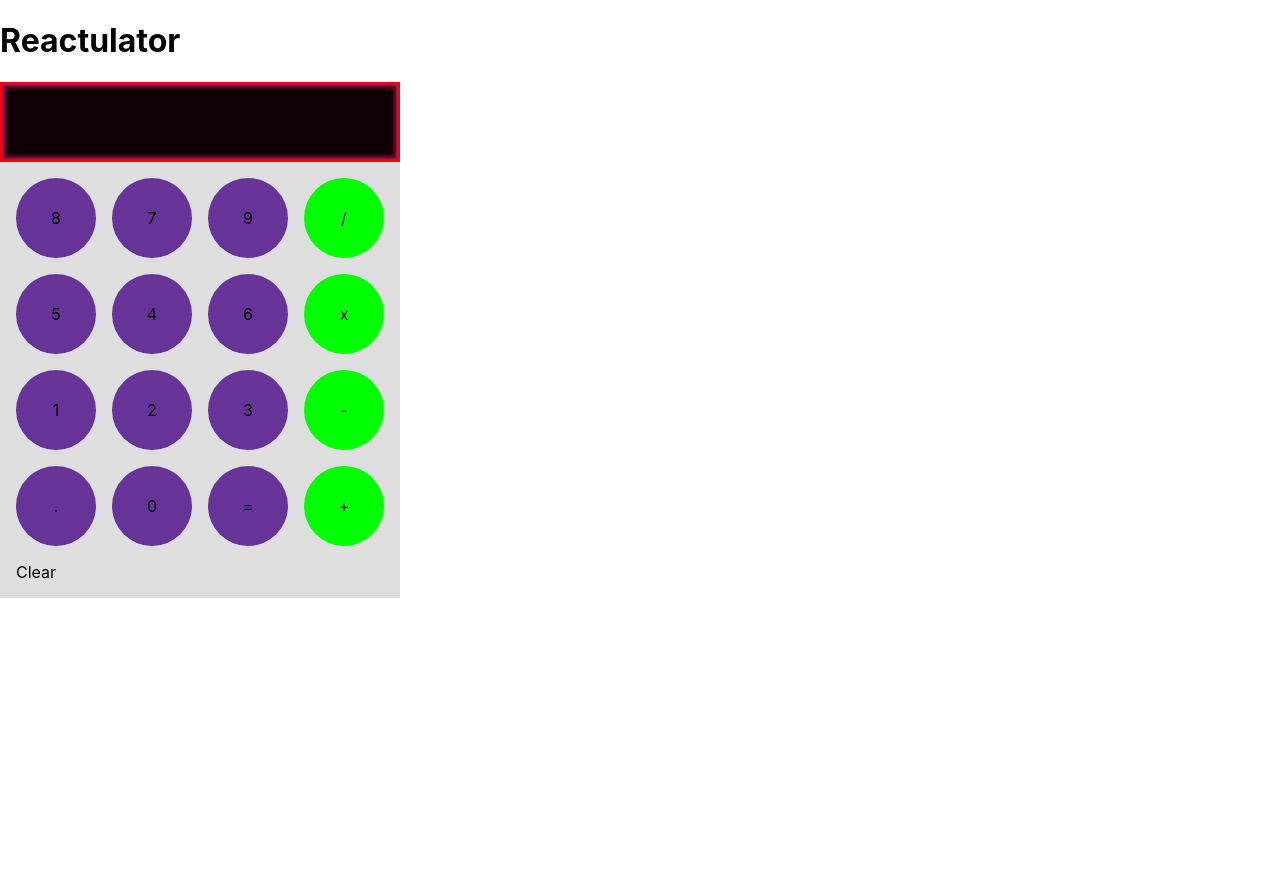
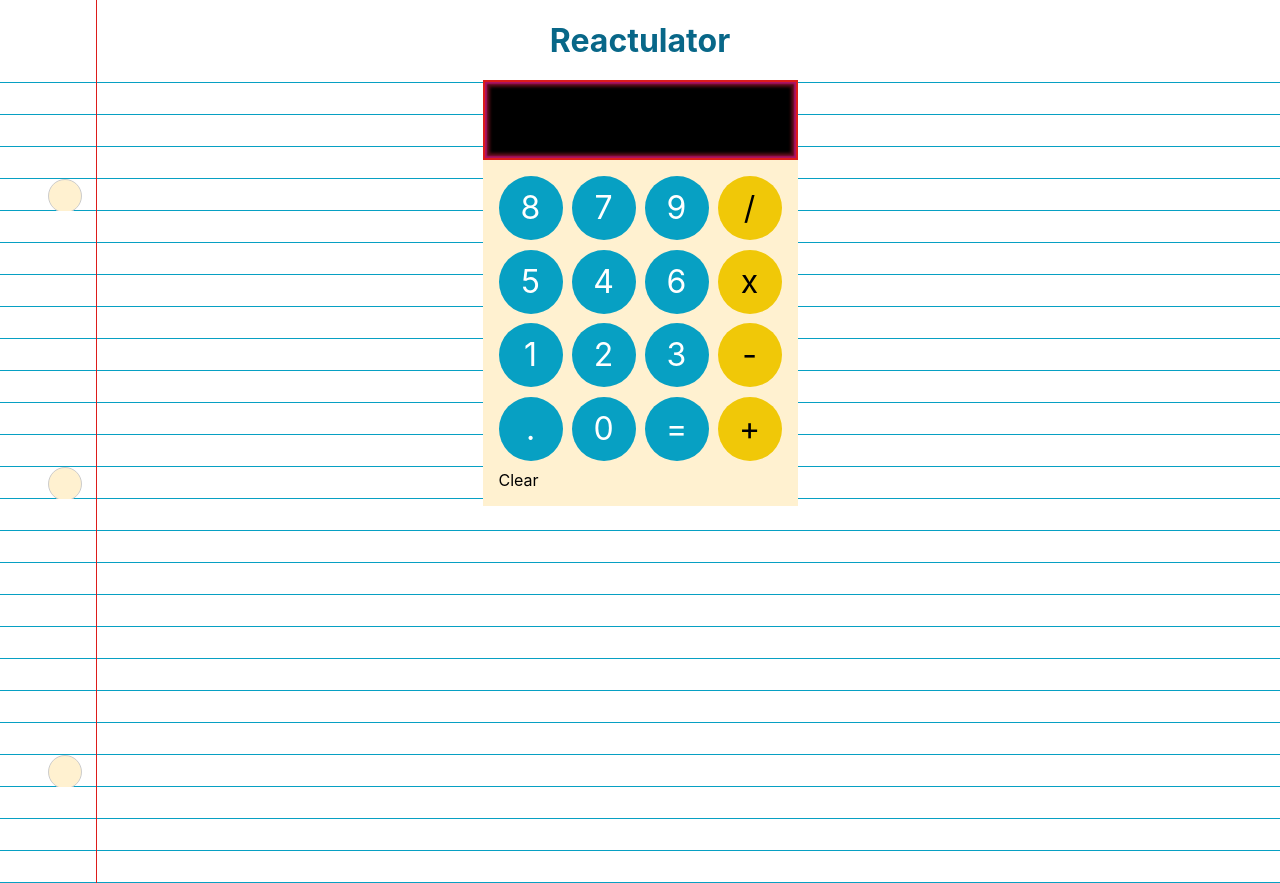
Before and after one commit to ihatetoast/reactulator, a React (Create React App) app: page / in a window 1280 px wide. Before the commit the page ends 800 px from the top, so only its background shows below. Built offline with nearby package versions, Linux system fonts and the light colour scheme.

Commit message:
finished simple logic. finished calc styling for notebook paper

```diff
--- a/src/App.css
+++ b/src/App.css
@@ -3,6 +3,45 @@
 }
 .app{
   display:flex;
+  position: relative;
   flex-direction: column;
-
+  align-items: center;
+  background: #FFF1D0;
 }
+.app .red-line{
+  position: absolute;
+  height: 100%;
+  width:2px;
+  left: 6em;
+  z-index: 3;
+  border-left: 1px solid #DD1C1A;
+}
+.lined-paper-cont {
+  display:flex;
+  flex-direction: column;
+  width: 100%;
+}
+.lined-paper {
+ list-style: none;
+ width: 100%;
+ position: relative;
+ padding-inline-start: 0;
+ margin: 0;
+}
+.lines{
+  background: #fff;
+  width: 100%;
+  height: 2em;
+  border-bottom: 1px solid #07A0C3;
+  position: relative;
+}
+.lines:nth-child(9n-5)::before{
+  content: "";
+  position: absolute;
+  width: 2em;
+  height: 2em;
+  border-radius: 50%;
+  background: #FFF1D0;
+  border: 1px solid #ccc;
+  left: 3em;
+}
--- a/src/App.js
+++ b/src/App.js
@@ -4,11 +4,22 @@ import CalculatorBasic from "./components/CalculatorBasic"
 import './App.css';
 
 function App() {
+const genArr = Array.from({length: 25}, (x, i) => i);
+
+console.log(genArr)
   return (
     <div className="app">
-      <Header />
-      <CalculatorBasic />
-    </div>
+        <div className="red-line"></div>
+        <Header />
+        <div className="lined-paper-cont" >
+          <ul className="lined-paper">
+            {genArr.map((el,i) => {
+            return <li key={el} className="lines"></li>;
+            })}
+          </ul>
+        </div>
+        <CalculatorBasic />
+      </div>
   );
 }
 
--- a/src/components/ButtonKey.jsx
+++ b/src/components/ButtonKey.jsx
@@ -6,9 +6,12 @@ const StyledButtonKey = styled.div`
     justify-content: center;
     align-items: center;
     border-radius: 50%;
-    background: ${props => props.buttontype === "operator" ? "lime" : "rebeccapurple"};
-    height: 5em;
-    width: 5em;
+    background: ${props => props.buttontype === "operator" ? "#F0C808" : "#07A0C3"};
+    color: ${props => props.buttontype === "operator" ? "#000" : "#fff"};
+    font-size: 2em;
+    line-height: 2em;
+    height: 2em;
+    width: 2em;
 `
 const isNotOp = value =>{
     return !isNaN(value) || value === "=" || value === ".";
--- a/src/components/CalculatorBasic.jsx
+++ b/src/components/CalculatorBasic.jsx
@@ -4,19 +4,23 @@ import ButtonKey from './ButtonKey'
 import ClrButton from './ClrButton'
 import styled from 'styled-components';
 import * as math from 'mathjs';
-import { unstable_renderSubtreeIntoContainer } from 'react-dom';
 
+
+const Calculator = styled.div`
+    position: absolute;
+    top: 5em;
+`
 const ButtonRow = styled.div`
     display: flex;
     justify-content: space-between;
-    margin-bottom: 1em;
+    margin-bottom: 0.6em;
 `
 const ButtonsWrapper = styled.div`
     display: flex;
     flex-direction: column;
-    width: 400px;
+    width: 315px;
     padding: 1em;
-    background: #dedede;
+    background: #FFF1D0;
 `
 
 
@@ -32,21 +36,16 @@ class CalculatorBasic extends Component {
 
     addToInput=(val)=>{
         // does not handle 2.3.4 but this is enough for me in a simple calc
-        const lastClick = this.state.input.slice(-1);
+
+        let lastClick = this.state.input.slice(-1);
         if (isNaN(val) && isNaN(lastClick)){
             return;
-            // this.setState({
-            //     input: "Don't! Now press clear."
-            // });
-            // setTimeout(()=>{
-            //     this.setState({
-            //         input: "0"
-            //     });
-            // }, 2000);
+
         }else{
             this.setState({
                 input: this.state.input + val
             });
+            console.log(lastClick)
         }
 
 
@@ -55,8 +54,9 @@ class CalculatorBasic extends Component {
 
     handleEqual=()=>{
         const evalInput = math.evaluate(this.state.input);
+
         this.setState({
-            input:evalInput,
+            input:evalInput.toString(),
             isEvaluated: true
         })
     }
@@ -71,7 +71,7 @@ class CalculatorBasic extends Component {
 
 
         return (
-            <div>
+            <Calculator>
                 <Screen>{this.state.input}</Screen>
                 <ButtonsWrapper>
                     <ButtonRow>
@@ -102,7 +102,7 @@ class CalculatorBasic extends Component {
                         <ClrButton handleClear={()=>this.setState({input: "", isEvaluated: false})}>Clear</ClrButton>
                     </div>
                 </ButtonsWrapper>
-            </div>
+            </Calculator>
         )
     }
 }
--- a/src/components/Header.jsx
+++ b/src/components/Header.jsx
@@ -1,9 +1,20 @@
 import React from 'react'
-
-export default function () {
+import styled from "styled-components"
+const StyledHeader = styled.header`
+    background: #FFF;
+    width: 100%;
+    text-align: center;
+    border-bottom: 1px solid #07A0C3;
+    h1{
+        color: #086788;
+        font-size: 2em;
+    }
+`
+const Header =() => {
     return (
-        <header>
+        <StyledHeader>
             <h1>Reactulator</h1>
-        </header>
+        </StyledHeader>
     )
 }
+export default Header
--- a/src/components/Screen.jsx
+++ b/src/components/Screen.jsx
@@ -2,15 +2,15 @@ import { prodDependencies } from 'mathjs'
 import React from 'react'
 import styled from 'styled-components'
 const CalculatorScreen = styled.div`
-    border: 2px solid red;
+    border: 2px solid #DD1C1A;
     box-shadow:
         inset 0 0 2px 2px rgba(185,19,114, 0.9),
         inset 0 0 3px 5px rgba(107,15,26, 0.8);
-    color: #fff;
-    background: #0e0004;
+    color: #DD1C1A;
+    background: #000;
     padding: 0.5em 0;
-    width: 400px;
-    padding-right: 1em;
+    width: 315px;
+    padding-right: 0.5em;
     height: 2.5em;
     font-size: 2em;
     display:flex;
```
Also changed, not shown: 1 other file (tests, documents, lock files or other folders).
